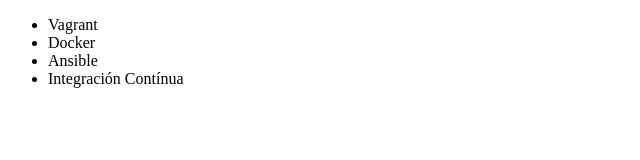
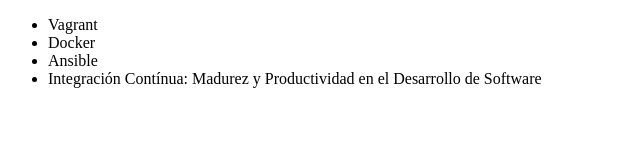
Before and after one commit to Valraian/alura-git, a plain HTML site: page index.html in a window 1280 px wide. Shown: the whole page, without its empty margins (0-640 px from the left). Drawn offline with Linux system fonts and the light colour scheme.

Commit message:
Renombrando curso de Integración Contínua

```diff
--- a/index.html
+++ b/index.html
@@ -9,7 +9,7 @@
             <li>Vagrant</li>
             <li>Docker</li>
             <li>Ansible</li>
-            <li>Integración Contínua</li>
+            <li>Integración Contínua: Madurez y Productividad en el Desarrollo de Software</li>
         </ul>
     </body>
 </html>
```
